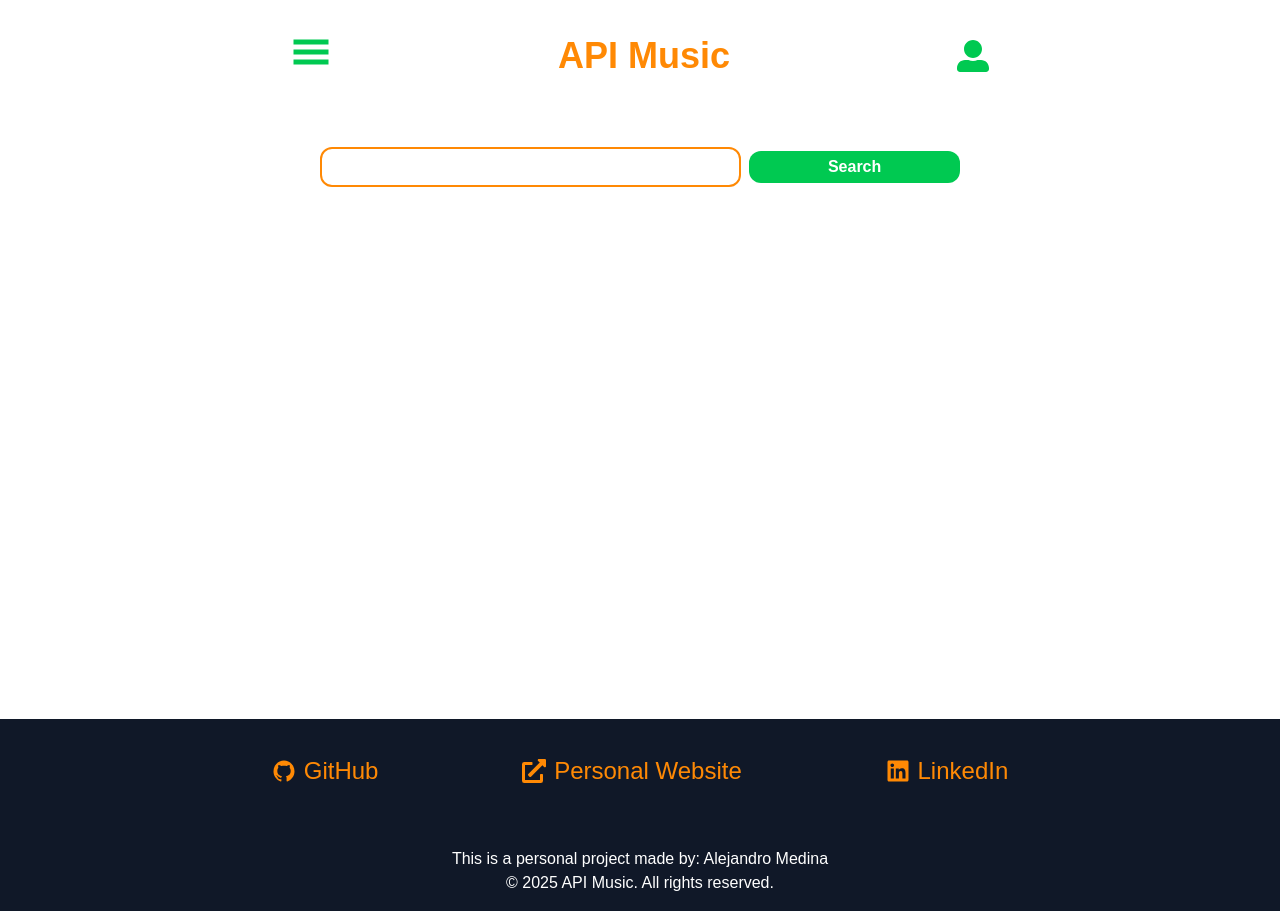
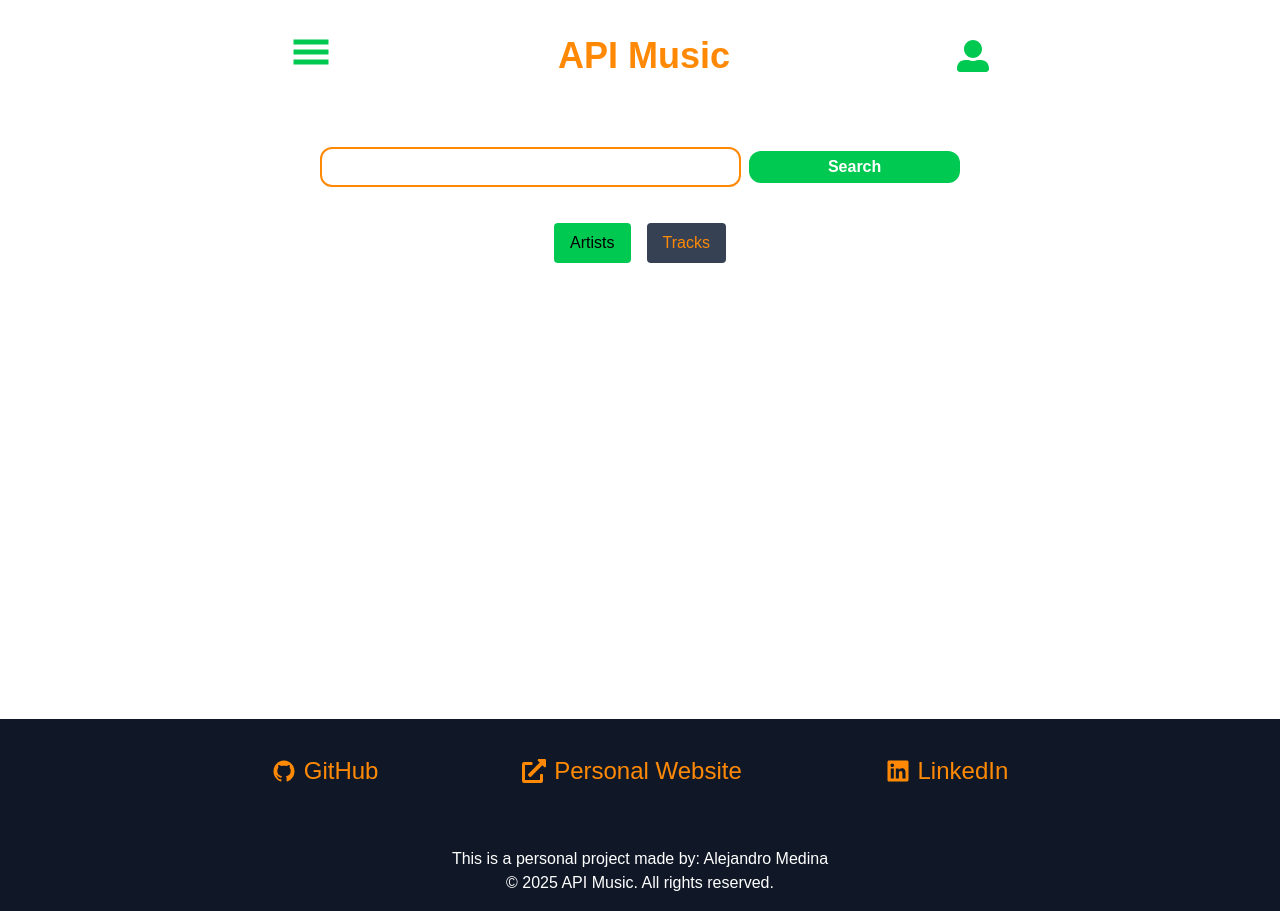
Before and after one commit to Meva1997/music-app-next, a Next.js app: page / in a window 1280 px wide. Built offline with nearby package versions, Linux system fonts and the light colour scheme.

Commit message:
added a button to toggle between artists and tracks

```diff
--- a/components/API Result/TrackResultMainPage.tsx
+++ b/components/API Result/TrackResultMainPage.tsx
@@ -12,7 +12,7 @@ export default function TrackResultMainPage({ tracks }: TrackResultProps) {
 
   return (
     <>
-      <h1 className="text-center my-5 text-3xl font-bold text-orange-500">
+      <h1 className="text-center my-5 text-3xl font-bold text-orange-500 ">
         Tracks
       </h1>
       <section className="grid grid-cols-1 md:grid-cols-2 lg:grid-cols-3 gap-4 my-10 max-w-5xl mx-auto px-10">
@@ -21,7 +21,7 @@ export default function TrackResultMainPage({ tracks }: TrackResultProps) {
             key={track.id}
             className="text-center bg-gray-800 p-3 rounded-lg space-y-5"
           >
-            <h2 className="text-lg font-bold text-green-500">{track.name}</h2>
+            <h2 className="text-lg font-bold">{track.name}</h2>
             <Image
               src={track.album.images[0]?.url}
               alt={track.name}
--- a/components/MainSearchBar.tsx
+++ b/components/MainSearchBar.tsx
@@ -4,7 +4,7 @@ import ErrorMessage from "../ui/ErrorMessage";
 import ArtistResultMainPage from "./API Result/ArtistResultMainPage";
 import LoadingMessage from "../ui/spinner artist search /LoadingMessage";
 import { useSpotifySearch } from "../hooks/useSpotifyArtistSearch";
-import { Suspense } from "react";
+import { Suspense, useState } from "react";
 import TrackResultMainPage from "./API Result/TrackResultMainPage";
 
 export default function MainSearchBar() {
@@ -15,6 +15,7 @@ export default function MainSearchBar() {
     formState: { errors },
   } = useForm<SearchInputMain>();
 
+  const [view, setView] = useState<"artists" | "tracks">("artists");
   const { result, errorMessage, loading, searchSpotify } = useSpotifySearch();
 
   const onSubmit = (data: SearchInputMain) => {
@@ -47,21 +48,40 @@ export default function MainSearchBar() {
           </button>
         </form>
       </section>
+      {/* Switch de vista */}
+      <section className="flex justify-center gap-4 my-5">
+        <button
+          className={`px-4 py-2 rounded ${
+            view === "artists"
+              ? "bg-green-500 text-black "
+              : "bg-gray-700 text-orange-400 cursor-pointer hover:bg-gray-800"
+          }`}
+          onClick={() => setView("artists")}
+        >
+          Artists
+        </button>
+        <button
+          className={`px-4 py-2 rounded ${
+            view === "tracks"
+              ? "bg-green-500 text-black"
+              : "bg-gray-700 text-orange-400 cursor-pointer hover:bg-gray-800"
+          }`}
+          onClick={() => setView("tracks")}
+        >
+          Tracks
+        </button>
+      </section>
       <ErrorMessage message={errors.search?.message} />
+
+      {/* Loading message and results */}
       {loading && <LoadingMessage />}
-
-      {!result?.artists?.length && !result?.tracks?.length && !loading && (
-        <div className="flex items-center justify-center my-20 h-auto max-w-3xl mx-auto px-8">
-          <p className="text-center text-white text-xl animate-pulse ">
-            First search for an artist or song name. Results will appear here.
-          </p>
-        </div>
-      )}
-
-      {result?.artists && result.artists.length > 0 && (
+      {!loading && view === "artists" && result?.artists?.length && (
         <Suspense fallback={<LoadingMessage />}>
           <ArtistResultMainPage artists={result.artists} />
-          <hr className="text-green-500" />
+        </Suspense>
+      )}
+      {!loading && view === "tracks" && result?.tracks?.length && (
+        <Suspense fallback={<LoadingMessage />}>
           <TrackResultMainPage tracks={result.tracks || []} />
         </Suspense>
       )}
```
